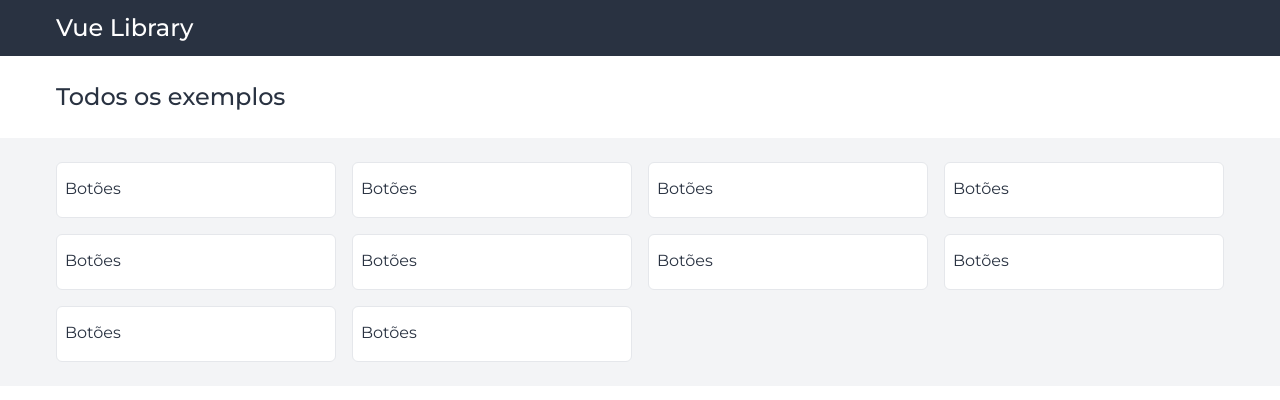
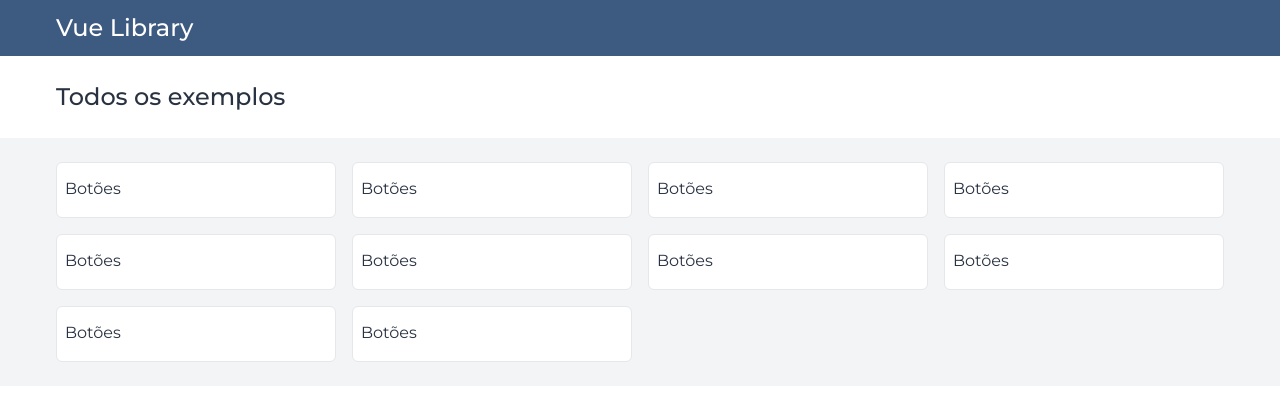
Before and after one commit to Pedro-Henrique-Ferreti/vue-library, a Vue app: page / in a window 1280 px wide. Shown: the top 400 px of the page. Built offline with nearby package versions, Linux system fonts and the light colour scheme.

Commit message:
Added blue color variable

```diff
--- a/src/assets/scss/_variables.scss
+++ b/src/assets/scss/_variables.scss
@@ -5,9 +5,10 @@ $gray-1: #293241;
 $gray-2: #f3f4f6;
 $gray-3: #e5e7eb;
 $light-cyan: #e0fbfc;
+$blue-1: #3d5a80;
 
 $primary: $orange-1;
-$secondary: $gray-1;
+$secondary: $blue-1;
 $text: $gray-1;
 $text-lighter: $white;
 $background-light: $gray-2;
```
